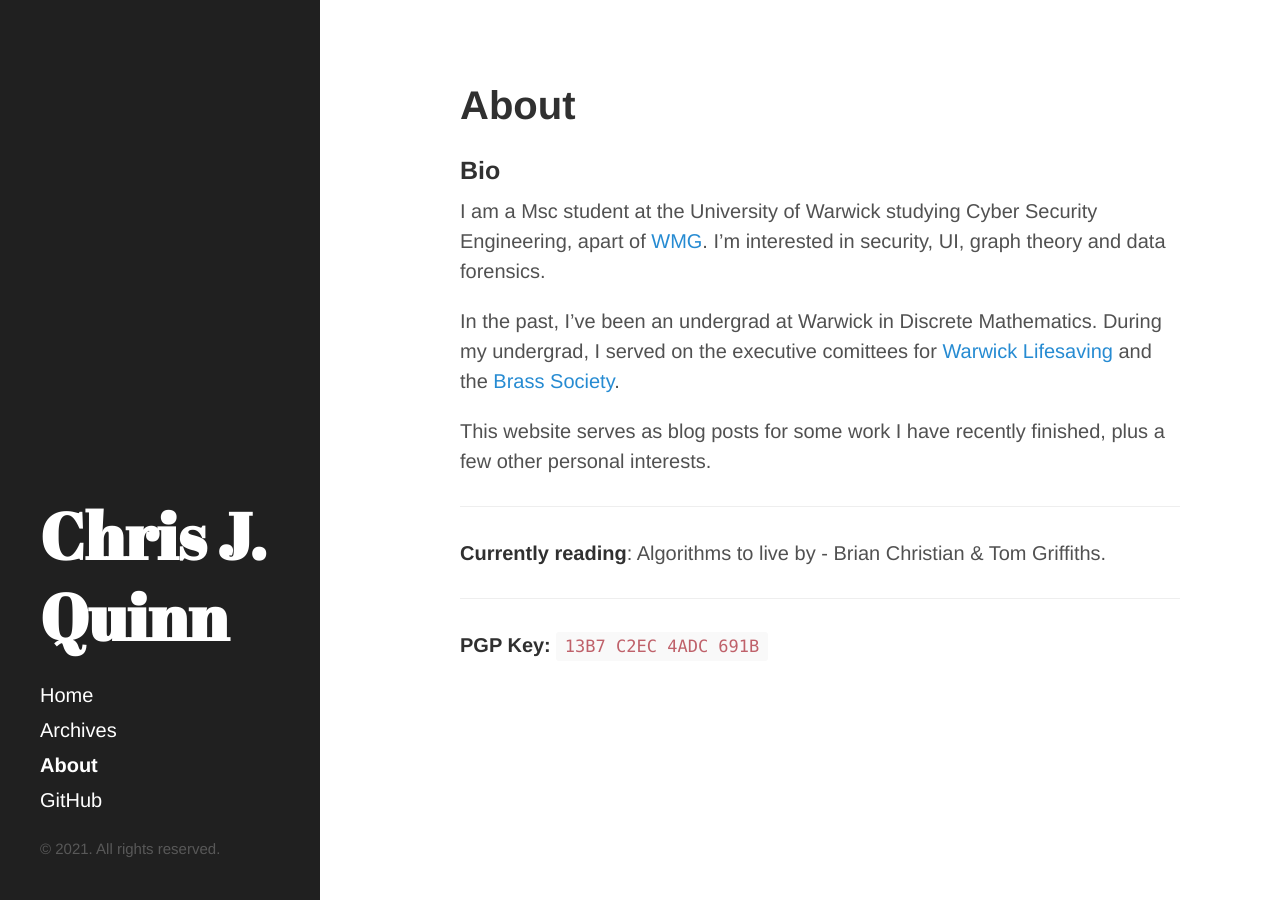
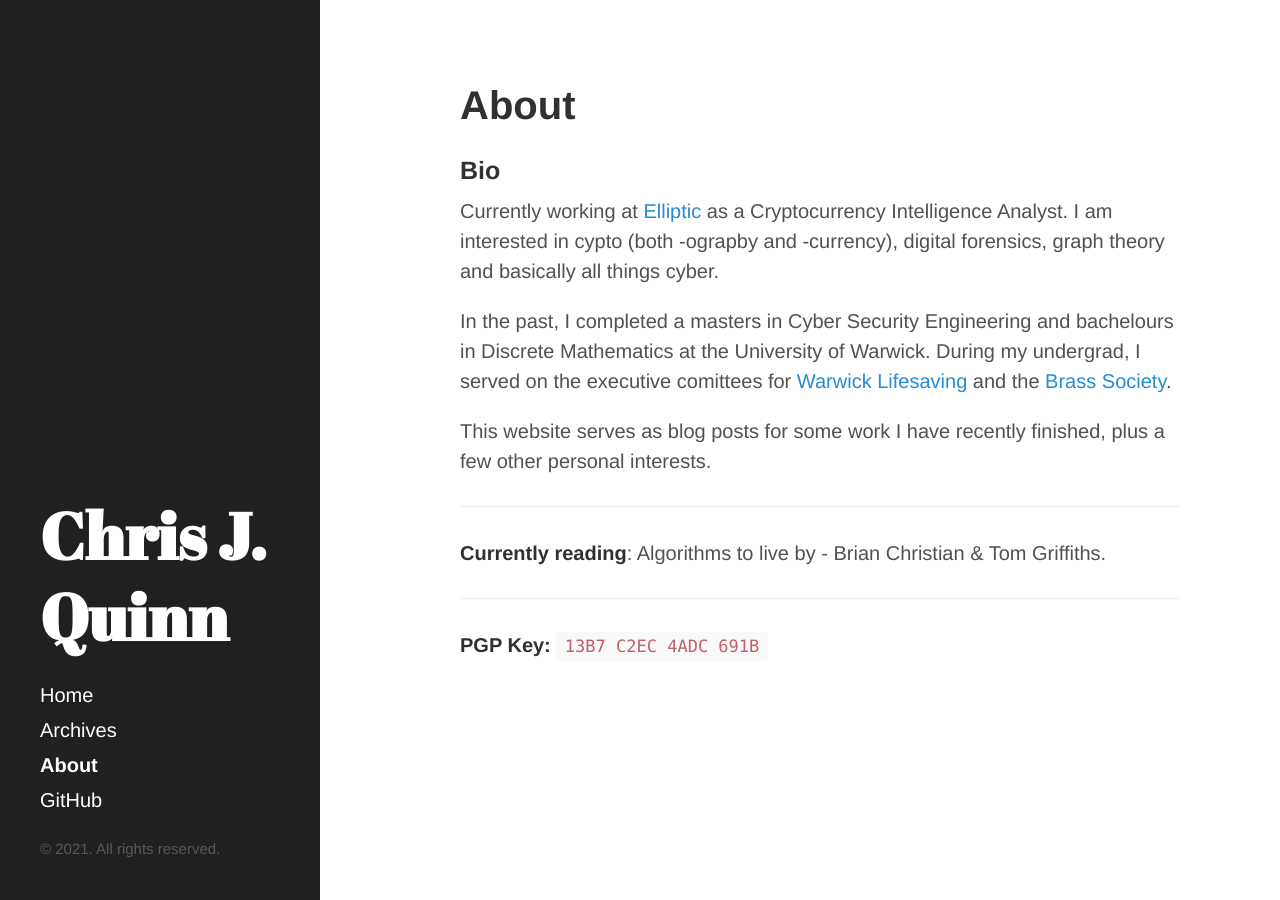
Before and after one commit to chrisjquinn/chrisjquinn.github.io, a Jekyll site: the page built from about.md, in a window 1280 px wide. Built offline with Jekyll 4.4.1, drawn with Linux system fonts in a browser that asks for light colours.

Commit message:
About.md update along with post link format changes to HTML <a>

```diff
--- a/about.md
+++ b/about.md
@@ -6,10 +6,10 @@ permalink: /about/
 
 
 ## Bio
-I am a Msc student at the University of Warwick studying Cyber Security Engineering, apart of <a href="https://warwick.ac.uk/fac/sci/wmg/" target="_blank">WMG</a>. I'm interested in security, UI, graph theory and data forensics.
 
+Currently working at <a href="https://www.elliptic.co" target="_blank">Elliptic</a> as a Cryptocurrency Intelligence Analyst. I am interested in cypto (both -ograpby and -currency), digital forensics, graph theory and basically all things cyber.
 
-In the past, I've been an undergrad at Warwick in Discrete Mathematics. During my undergrad, I served on the executive comittees for <a href="https://www.warwicklifesaving.co.uk" target="_blank">Warwick Lifesaving</a> and the <a href="https://www.brasssoc.com" target="_blank">Brass Society</a>.
+In the past, I completed a masters in Cyber Security Engineering and bachelours in Discrete Mathematics at the University of Warwick. During my undergrad, I served on the executive comittees for <a href="https://www.warwicklifesaving.co.uk" target="_blank">Warwick Lifesaving</a> and the <a href="https://www.brasssoc.com" target="_blank">Brass Society</a>.
 
 
 This website serves as blog posts for some work I have recently finished, plus a few other personal interests.
```
Also changed, not shown: _posts/2021-03-06-Mailchimp-Phishing.md (+4 -4 lines), _posts/2021-10-05-PiVPN with DDNS.md (+3 -3 lines).
